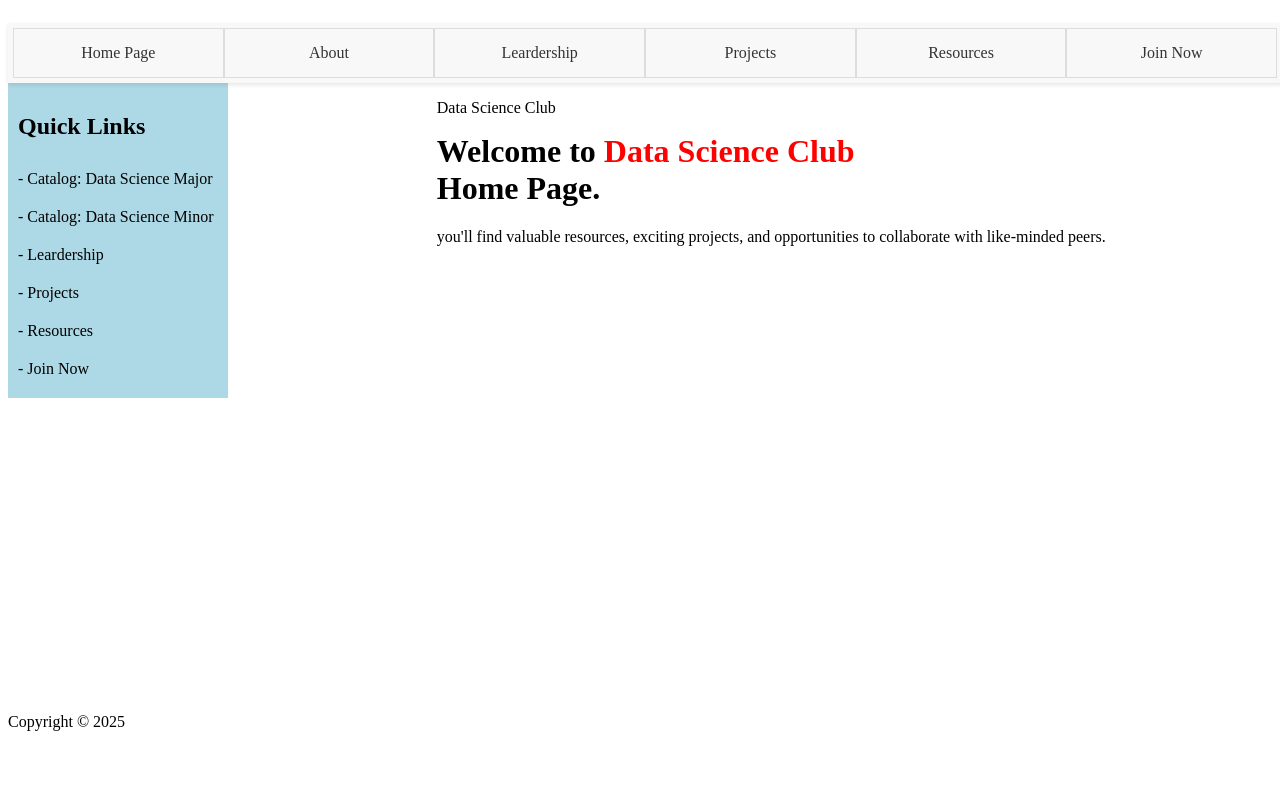
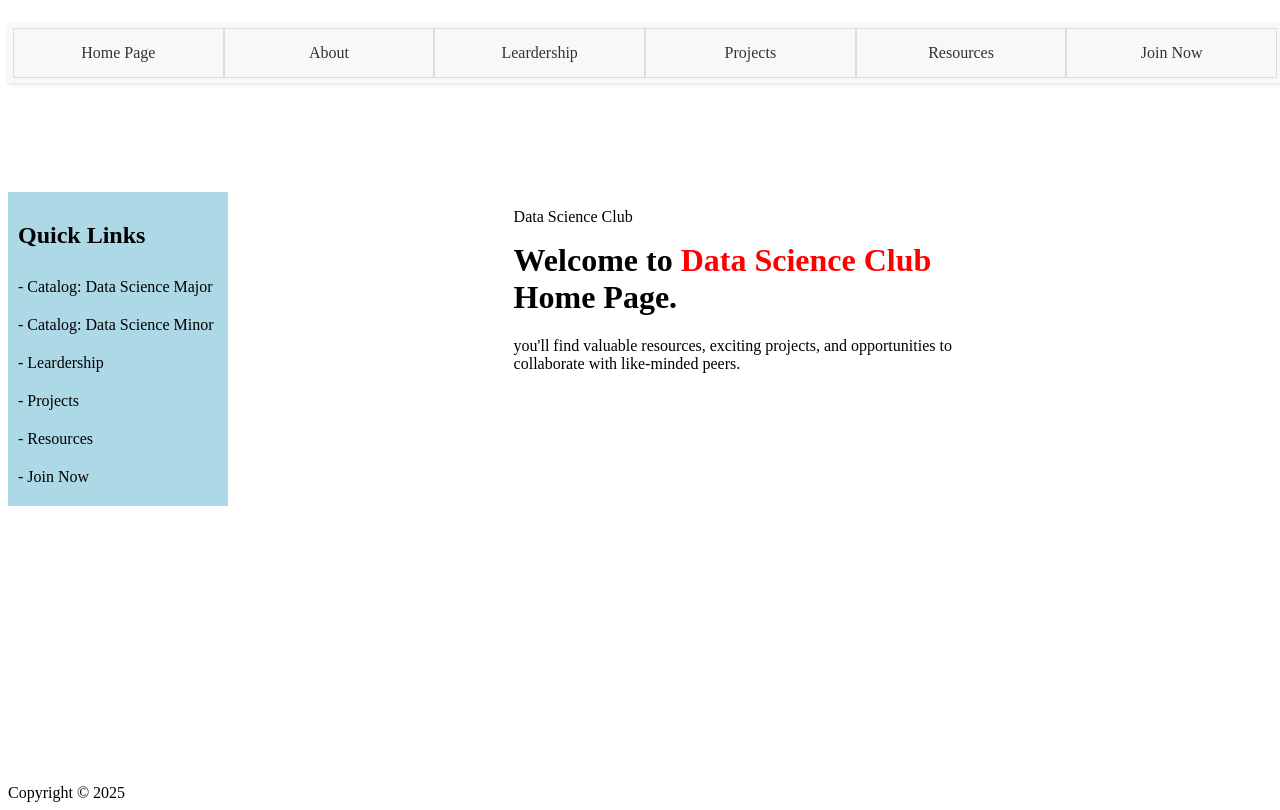
Before and after one commit to NightTrainLane/CMSCI_P2, a plain HTML site: page index.html in a window 1280 px wide. Shown: the part 85-895 px from the top of the page. Before the commit the page ends 824 px from the top, so only its background shows below. Drawn offline with Linux system fonts and the light colour scheme.

Commit message:
few adjustments

```diff
--- a/index.html
+++ b/index.html
@@ -11,7 +11,8 @@
         <h1>Welcome</h1>
         <img src="img/logoimage.png" alt="logo">
     </header>
-    <nav class="nav">
+    <!-- I tried to match the spacing between the pages -->
+    <nav class="nav" style="margin-bottom: 10px;">
         <a href="index.html">Home Page</a>
         <a href="about.html">About</a>
         <a href="leadership.html">Leardership</a>
--- a/style.css
+++ b/style.css
@@ -28,6 +28,7 @@ header img {
     left: 0;
     z-index: 1000;
     padding: 5px; /* Reduced padding */
+
 }
 .nav a {
     flex: 1;
@@ -250,15 +251,24 @@ button {
 /* Server holder */
 
 /* Custom grid 0 */
+
+
 .parent {
     display: grid;
-    grid-template-columns: repeat(6, 1fr);
-    grid-template-rows: repeat(2, 1fr);
+    grid-template-columns: repeat(5, 1fr);
+    grid-template-rows: repeat(7, 1fr);
     gap: 0px;
 }
 
+.div1 {
+    grid-row: span 4 / span 4;
+    grid-row-start: 2;
+}
 
 .div2 {
-    grid-column: span 4 / span 4;
+    grid-column: span 2 / span 2;
+    grid-row: span 2 / span 2;
     grid-column-start: 3;
+    grid-row-start: 2;
+
 }
```
Also changed, not shown: about.html (+16 -1 lines).
